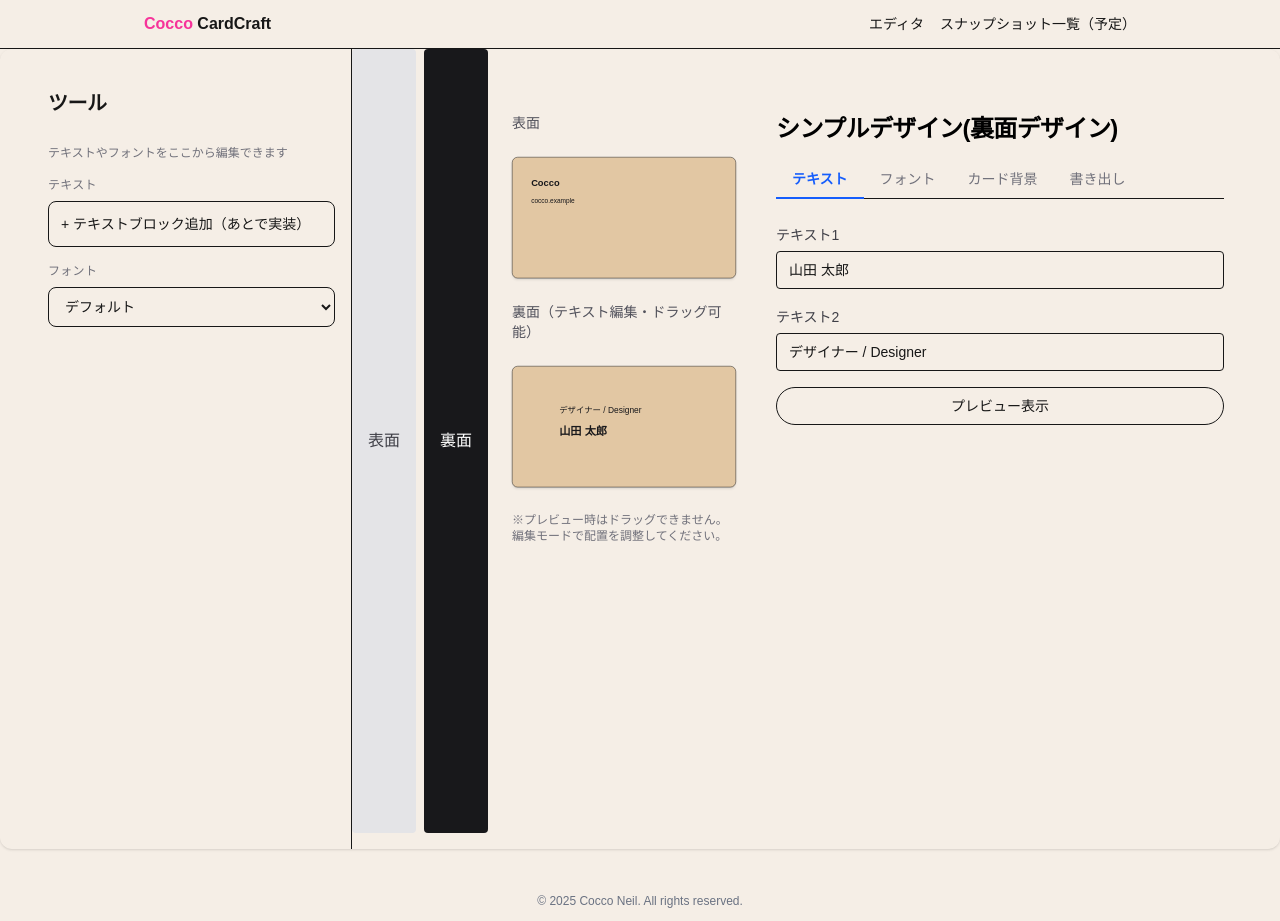
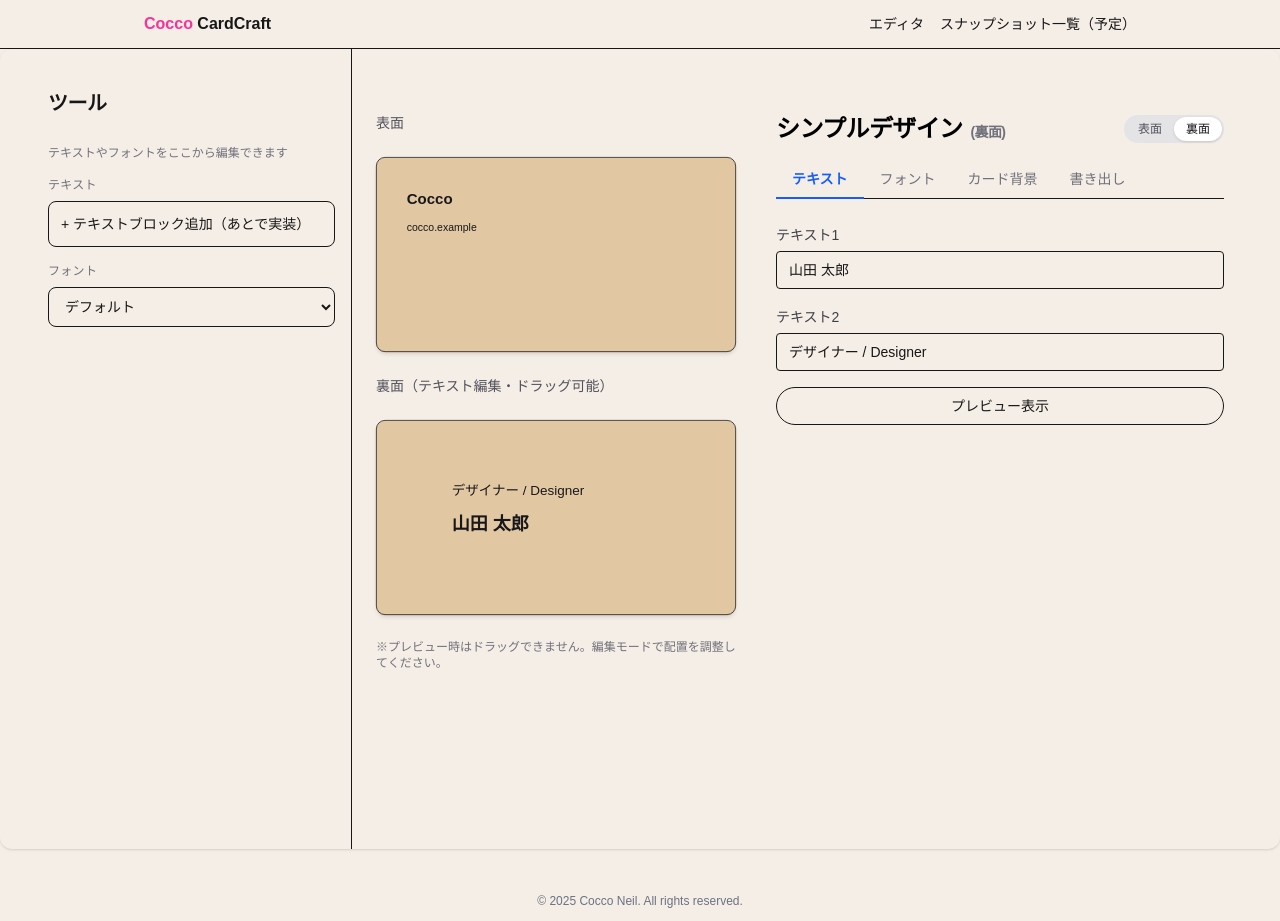
Before and after one commit to muu-ima/muu-cardcraft-lite, a Next.js app: page /editor in a window 1280 px wide. Built offline with nearby package versions, Linux system fonts and the light colour scheme.

Commit message:
refactor:トグルスイッチ変更

```diff
--- a/app/editor/CardEditor.tsx
+++ b/app/editor/CardEditor.tsx
@@ -70,28 +70,7 @@ export default function CardEditor() {
     <>
       <div className="flex min-h-screen w-full font-sans dark:bg-black">
         <Toolbar />
-        <div className="mb-4 flex gap-2">
-          <button
-            onClick={() => setSide("front")}
-            className={`px-4 py-2 rounded ${
-              side === "front"
-                ? "bg-zinc-900 text-white"
-                : "bg-zinc-200 text-zinc-700"
-            }`}
-          >
-            表面
-          </button>
-          <button
-            onClick={() => setSide("back")}
-            className={`px-4 py-2 rounded ${
-              side === "back"
-                ? "bg-zinc-900 text-white"
-                : "bg-zinc-200 text-zinc-700"
-            }`}
-          >
-            裏面
-          </button>
-        </div>
+
         <div className="flex-1 flex items-center justify-center">
           <main className="flex min-h-screen w-full max-w-5xl flex-col items-center gap-10 py-16 px-6 dark:bg-neutral-900 lg:flex-row sm:items-start">
             {/* 左：プレビュー（表面＋裏面） */}
@@ -167,9 +146,41 @@ export default function CardEditor() {
 
             {/* 右：インスペクタ */}
             <section className="w-full max-w-md space-y-4 lg:mx-auto">
-              <h1 className="text-2xl font-semibold tracking-tight text-black dark:text-zinc-50">
-                シンプルデザイン({sideLabel}デザイン)
-              </h1>
+              <div className="flex items-center justify-between gap-3">
+                <h1 className="text-2xl font-semibold tracking-tight text-black dark:text-zinc-50">
+                  シンプルデザイン
+                  <span className="ml-2 text-sm text-zinc-500 dark:text-zinc-400">
+                    ({sideLabel})
+                  </span>
+                </h1>
+
+                {/* 表/裏 トグル（小さく） */}
+                <div className="inline-flex rounded-full bg-zinc-200 p-0.5 text-xs dark:bg-zinc-800">
+                  <button
+                    onClick={() => setSide("front")}
+                    className={`px-3 py-1 rounded-full transition
+        ${
+          side === "front"
+            ? "bg-white text-zinc-900 shadow dark:bg-zinc-50"
+            : "text-zinc-600 hover:text-zinc-900 dark:text-zinc-300 dark:hover:text-white"
+        }`}
+                  >
+                    表面
+                  </button>
+
+                  <button
+                    onClick={() => setSide("back")}
+                    className={`px-3 py-1 rounded-full transition
+        ${
+          side === "back"
+            ? "bg-white text-zinc-900 shadow dark:bg-zinc-50"
+            : "text-zinc-600 hover:text-zinc-900 dark:text-zinc-300 dark:hover:text-white"
+        }`}
+                  >
+                    裏面
+                  </button>
+                </div>
+              </div>
 
               {/* タブヘッダー */}
               <EditorTabs activeTab={activeTab} onChange={setActiveTab} />
```
